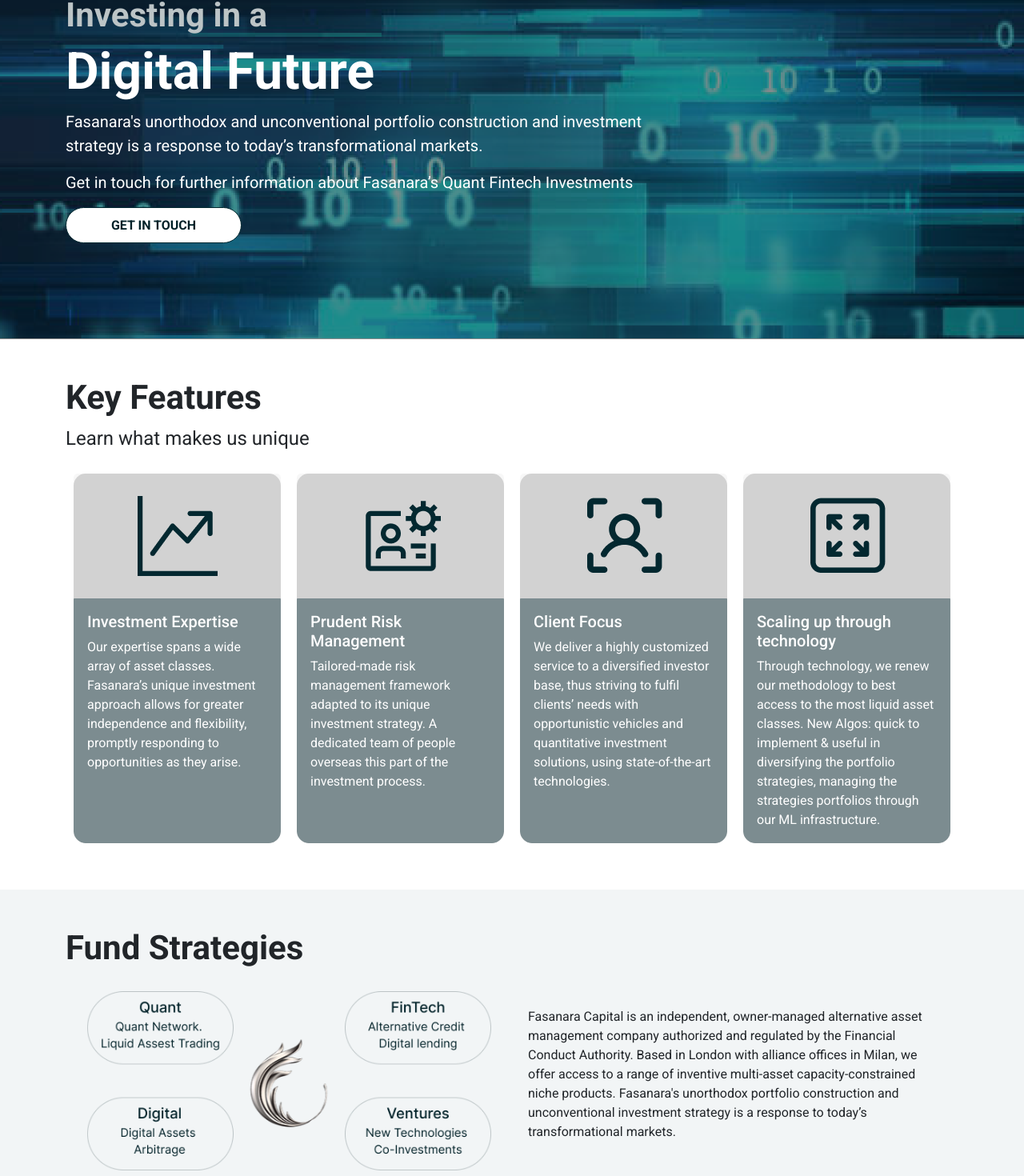
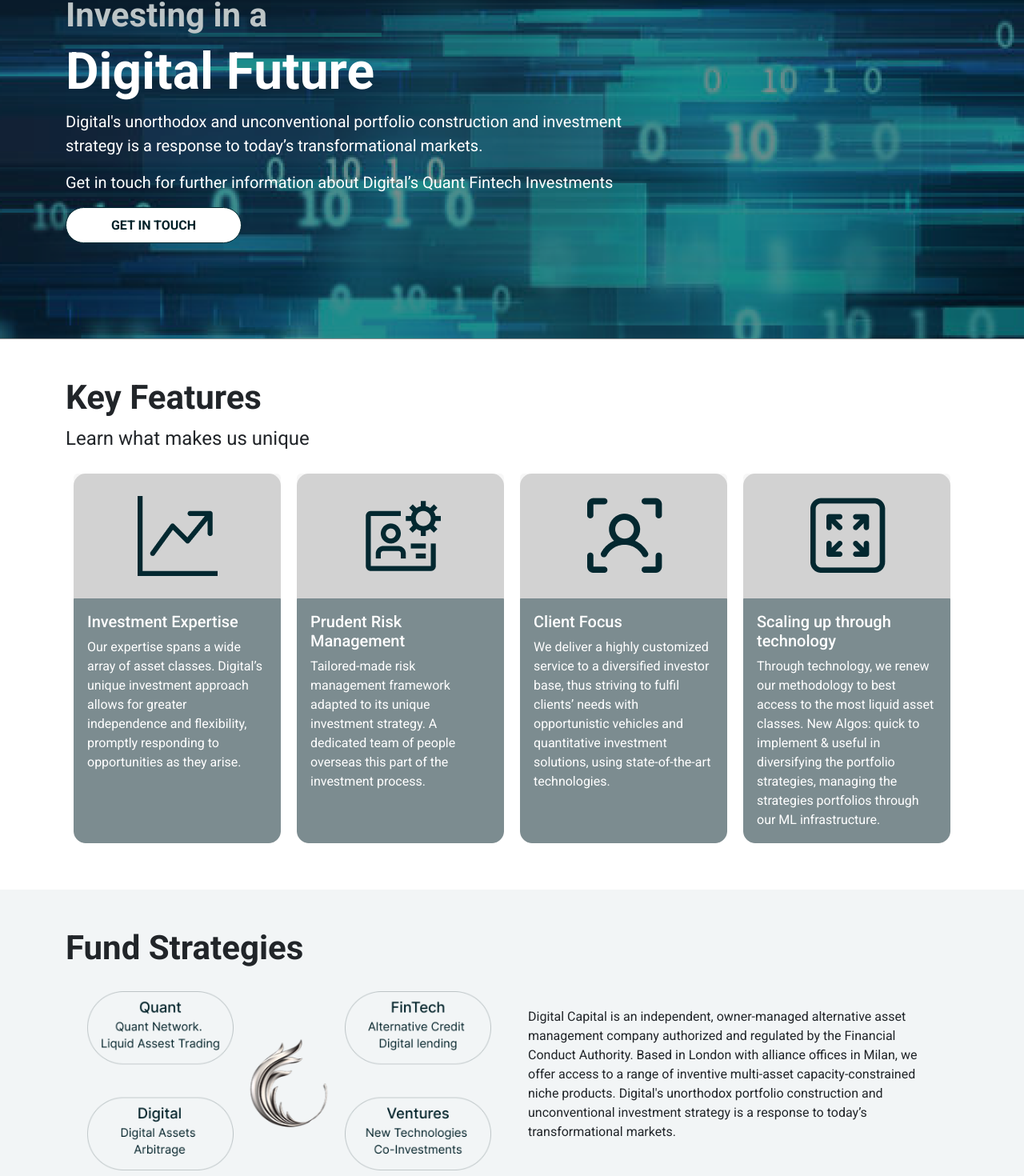
Before and after one commit to PrishalM/fasanara, a React (Create React App) app: page / in a window 1280 px wide. Shown: the part 226-1696 px from the top of the page at 80% size. Built offline with nearby package versions, Linux system fonts and the light colour scheme.

Commit message:
Intial commit

```diff
--- a/package.json
+++ b/package.json
@@ -1,5 +1,5 @@
 {
-  "name": "fasanara",
+  "name": "Digital",
   "version": "0.1.0",
   "private": true,
   "dependencies": {
--- a/public/index.html
+++ b/public/index.html
@@ -6,8 +6,8 @@
     <meta name="viewport" content="width=device-width, initial-scale=1" />
     <meta name="theme-color" content="#000000" />
     <meta
-      name="Fasanara Capital"
-      content="Potential new landing page for Fasanara Capital created using React, Bootstrap, Sass"
+      name="Digital Capital"
+      content="Potential new landing page for Digital Capital created using React, Bootstrap, Sass"
     />
     <link rel="apple-touch-icon" href="%PUBLIC_URL%/icon.png" />
 
@@ -16,7 +16,7 @@
       rel="stylesheet"
       href="https://cdn.jsdelivr.net/npm/bootstrap-icons@1.9.1/font/bootstrap-icons.css"
     />
-    <title>Fasanara Capital</title>
+    <title>Digital Capital</title>
   </head>
   <body>
     <noscript>You need to enable JavaScript to run this app.</noscript>
--- a/src/layouts/index.js
+++ b/src/layouts/index.js
@@ -50,7 +50,7 @@
             </h2>
             <p className="footer-cta-sub-title">
               Get in touch today and we will provide further information about
-              Fasanara’s Quant FinTech Investments
+              Digital’s Quant FinTech Investments
             </p>
             <div className="footer-cta-btn-container">
               <Button className="cta-btn">GET IN TOUCH</Button>{" "}
@@ -64,8 +64,8 @@
           <div className="email-sub-div-1">
             <h2 className="email-sub-title">Stay up to date</h2>
             <p className="email-sub-sub-title">
-              Subscribe for the latest Fasanara Capital news and updates from
-              our blog. <br></br>By subscribing, you accept our{" "}
+              Subscribe for the latest Digital Capital news and updates from our
+              blog. <br></br>By subscribing, you accept our{" "}
               <span className="email-privacy-policy">privacy policy</span>.{" "}
             </p>
           </div>
--- a/src/pages/LandingPage/index.js
+++ b/src/pages/LandingPage/index.js
@@ -16,13 +16,13 @@
             <h3 className="hero-sup-text">Investing in a</h3>
             <h1 className="hero-text">Digital Future</h1>
             <p className="hero-sub-text">
-              Fasanara's unorthodox and unconventional portfolio construction
-              and investment strategy is a response to today’s transformational
+              Digital's unorthodox and unconventional portfolio construction and
+              investment strategy is a response to today’s transformational
               markets.{" "}
             </p>
             <p className="hero-sub-text">
-              Get in touch for further information about Fasanara’s Quant
-              Fintech Investments
+              Get in touch for further information about Digital’s Quant Fintech
+              Investments
             </p>
             <Button className="cta-btn">GET IN TOUCH</Button>{" "}
           </div>
@@ -49,10 +49,10 @@
                 <Card.Body className="key-feature-body">
                   <Card.Title>Investment Expertise </Card.Title>
                   <Card.Text>
-                    Our expertise spans a wide array of asset classes.
-                    Fasanara’s unique investment approach allows for greater
-                    independence and flexibility, promptly responding to
-                    opportunities as they arise.
+                    Our expertise spans a wide array of asset classes. Digital’s
+                    unique investment approach allows for greater independence
+                    and flexibility, promptly responding to opportunities as
+                    they arise.
                   </Card.Text>
                 </Card.Body>
               </Card>
@@ -127,11 +127,11 @@
               <div className="fund-div-1"></div>
               <div className="fund-div-2">
                 <p className="fund-description">
-                  Fasanara Capital is an independent, owner-managed alternative
+                  Digital Capital is an independent, owner-managed alternative
                   asset management company authorized and regulated by the
                   Financial Conduct Authority. Based in London with alliance
                   offices in Milan, we offer access to a range of inventive
-                  multi-asset capacity-constrained niche products. Fasanara's
+                  multi-asset capacity-constrained niche products. Digital's
                   unorthodox portfolio construction and unconventional
                   investment strategy is a response to today’s transformational
                   markets.
@@ -388,7 +388,7 @@
                     Funding News{" "}
                   </Card.Title>
                   <Card.Text className="media-card-text">
-                    Press release of our Fasanara VCIII announcement covered by
+                    Press release of our Digital VCIII announcement covered by
                     The Block, the leading global information service about
                     Crypto and Blockchain.
                   </Card.Text>
@@ -410,7 +410,7 @@
                   </Card.Title>
                   <Card.Text className="media-card-text">
                     With Sifted EU we shared our thoughts and opinion on Crypto
-                    and why it's the best time to launch our new Fasanara VCIII
+                    and why it's the best time to launch our new Digital VCIII
                     fund.
                   </Card.Text>
                 </Card.Body>
@@ -430,7 +430,7 @@
                     Sky News{" "}
                   </Card.Title>
                   <Card.Text className="media-card-text">
-                    Sky News coverage of our new Fasanara VC III fund launch.
+                    Sky News coverage of our new Digital VC III fund launch.
                   </Card.Text>
                 </Card.Body>
                 <Card.Footer className="media-card-footer stretched-link">
```
Also changed, not shown: public/manifest.json, 2 other files (tests, documents, lock files or other folders).
